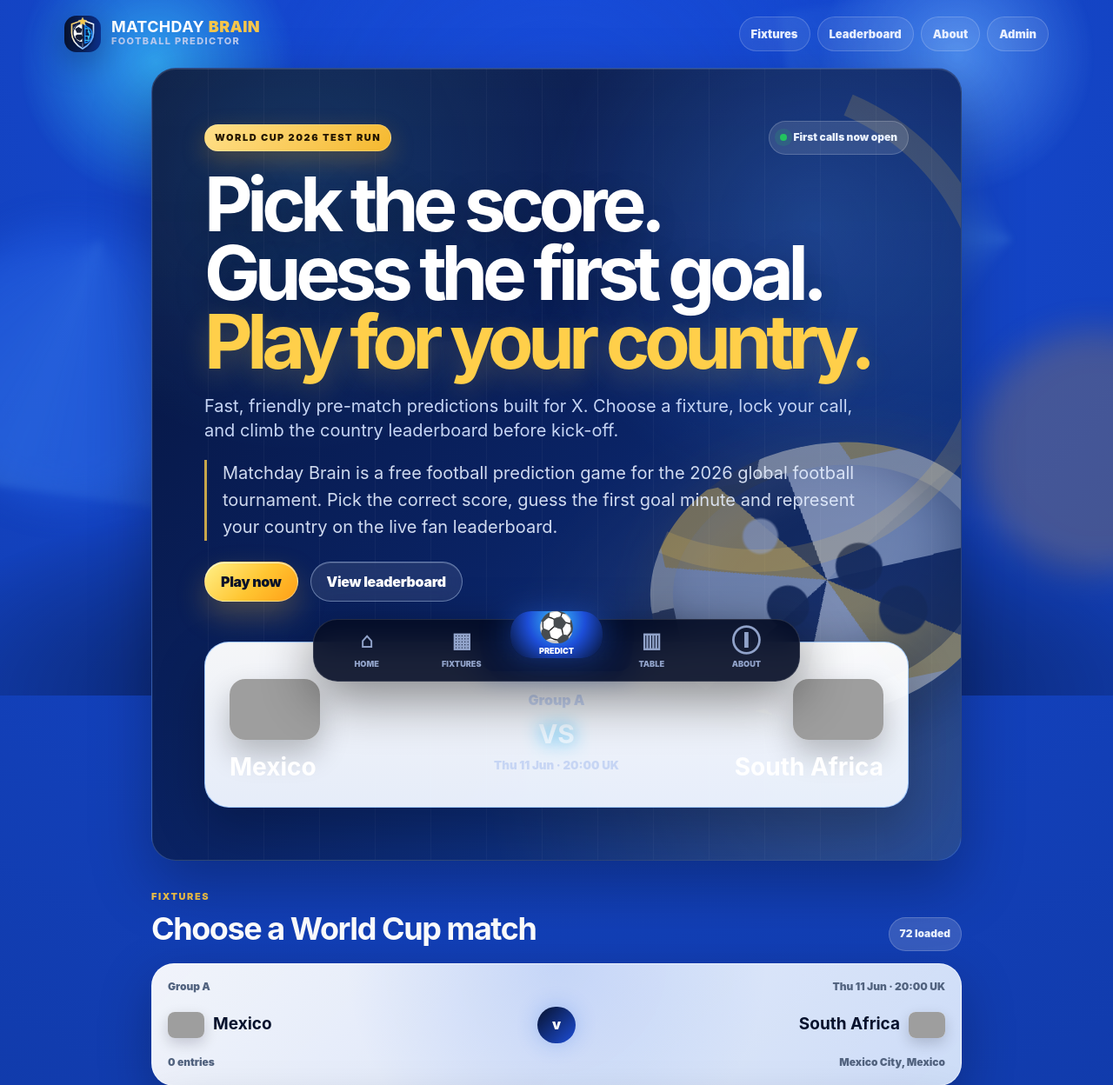
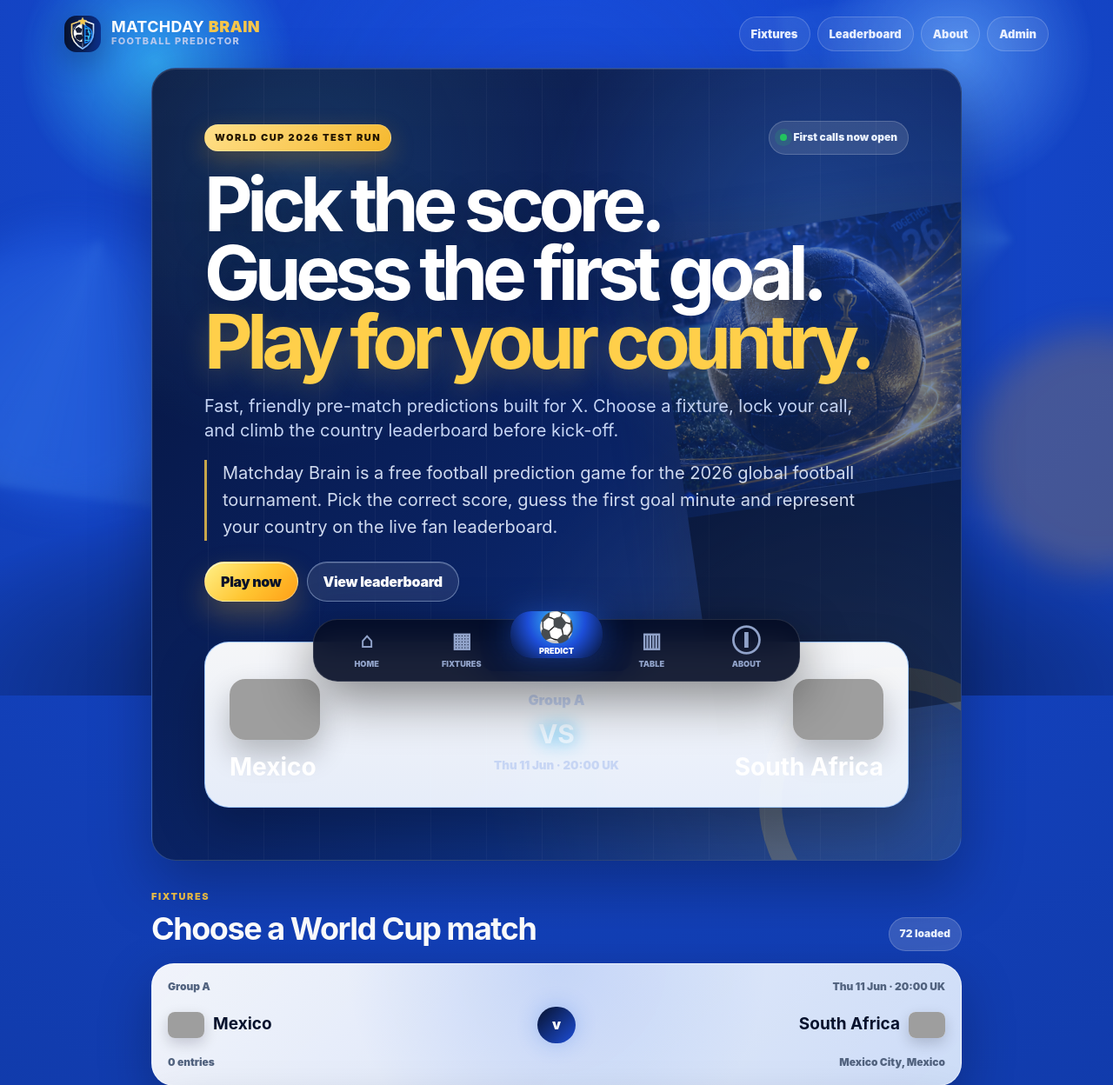
Before and after one commit to matchday-brain/matchday-brain, a Flask app: page / in a window 1280 px wide. Shown: the top 1248 px of the page at 87% size. Run offline with Flask 3, Linux system fonts and the light colour scheme; data comes from the database, SQL or seed files in the repository; data that the repository does not hold is empty; some libraries are stand-ins or nearby versions; grey boxes are pictures that could not be loaded.

Commit message:
Add files via upload

```diff
--- a/templates/index.html
+++ b/templates/index.html
@@ -16,7 +16,7 @@
 {% block content %}
 
 <style>
-  /* Clean homepage polish - keeps the working layout, removes awkward image box */
+  /* Realistic football polish - keeps the working layout, replaces the CSS ball */
   .premium-hero {
     position: relative;
     overflow: hidden;
@@ -39,62 +39,24 @@
     pointer-events: none;
     background:
       linear-gradient(90deg, rgba(255,255,255,.05) 1px, transparent 1px) 0 0 / 64px 100%,
-      radial-gradient(ellipse at 86% 86%, rgba(255, 207, 74, .20), transparent 38%),
+      radial-gradient(ellipse at 86% 86%, rgba(255, 207, 74, .18), transparent 38%),
       linear-gradient(180deg, rgba(255,255,255,.04), transparent 48%);
     opacity: .72;
   }
 
-  /* Stadium sweep */
-  .premium-hero .hero-topline::after {
-    content: "";
+  .premium-hero .hero-real-ball {
     position: absolute;
-    right: -110px;
-    bottom: -480px;
-    width: 520px;
-    height: 520px;
-    border-radius: 50%;
-    border: 26px solid rgba(255, 207, 74, .16);
-    border-left-color: transparent;
-    border-top-color: transparent;
-    transform: rotate(-22deg);
+    right: clamp(-105px, -4vw, -42px);
+    bottom: clamp(118px, 13vw, 176px);
+    width: clamp(225px, 29vw, 390px);
+    height: auto;
+    z-index: 1;
     pointer-events: none;
-    z-index: -1;
-  }
-
-  /* CSS football - subtle, clean, no image box */
-  .premium-hero::after {
-    content: "";
-    position: absolute;
-    right: clamp(-105px, -4vw, -40px);
-    bottom: clamp(128px, 13vw, 175px);
-    width: clamp(210px, 28vw, 365px);
-    aspect-ratio: 1;
-    z-index: -1;
-    pointer-events: none;
-    border-radius: 50%;
     opacity: .42;
-    background:
-      radial-gradient(circle at 32% 25%, rgba(255,255,255,.88) 0 6%, transparent 7%),
-      radial-gradient(circle at 61% 47%, rgba(6,18,52,.95) 0 10%, transparent 10.8%),
-      radial-gradient(circle at 36% 58%, rgba(6,18,52,.95) 0 8.5%, transparent 9.2%),
-      radial-gradient(circle at 72% 70%, rgba(6,18,52,.95) 0 8.5%, transparent 9.2%),
-      conic-gradient(from 20deg,
-        #f7f9ff 0 11%,
-        #d8e2f4 11% 19%,
-        #0a1b4f 19% 29%,
-        #f5c94b 29% 38%,
-        #f6f8ff 38% 51%,
-        #0a1b4f 51% 61%,
-        #d8e2f4 61% 74%,
-        #f4c548 74% 84%,
-        #081944 84% 92%,
-        #f7f9ff 92% 100%);
-    box-shadow:
-      0 32px 46px rgba(0,0,0,.34),
-      inset -28px -36px 62px rgba(0,0,0,.44),
-      inset 22px 20px 44px rgba(255,255,255,.20),
-      0 0 62px rgba(255,207,74,.16);
-    transform: rotate(-12deg);
+    filter:
+      drop-shadow(0 30px 42px rgba(0,0,0,.38))
+      drop-shadow(0 0 34px rgba(255,207,74,.12));
+    transform: rotate(-8deg);
   }
 
   .premium-hero h1,
@@ -128,10 +90,6 @@
     color: rgba(229, 238, 255, .9);
   }
 
-  .premium-hero .hero-actions {
-    gap: 14px;
-  }
-
   .premium-hero .btn.primary {
     background: linear-gradient(135deg, #fff088 0%, #ffc531 55%, #ff9f17 100%);
     color: #071229;
@@ -152,26 +110,17 @@
     box-shadow: 0 24px 58px rgba(0,0,0,.24);
   }
 
-  .premium-hero .ribbon {
-    box-shadow: 0 10px 22px rgba(10, 72, 210, .26);
-  }
-
   @media (max-width: 760px) {
     .premium-hero {
       padding-bottom: 24px;
     }
 
-    .premium-hero::after {
+    .premium-hero .hero-real-ball {
       right: -92px;
       bottom: 250px;
-      width: 235px;
-      opacity: .24;
-    }
-
-    .premium-hero .hero-topline::after {
-      right: -210px;
-      bottom: -520px;
-      opacity: .4;
+      width: 245px;
+      opacity: .31;
+      transform: rotate(-8deg);
     }
 
     .premium-hero h1 {
@@ -214,6 +163,7 @@
     <span class="tag tag-gold">World Cup 2026 test run</span>
     <span class="live-pill"><span class="pulse"></span>{% if today_predictions %}{{ today_predictions }} predictions today{% elif total_predictions %}{{ total_predictions }} predictions loaded{% else %}First calls now open{% endif %}</span>
   </div>
+  <img class="hero-real-ball" src="{{ url_for('static', filename='img/hero-football-realistic.png') }}" alt="" aria-hidden="true">
   <h1>Pick the score.<br>Guess the first goal.<br><em>Play for your country.</em></h1>
   <p>Fast, friendly pre-match predictions built for X. Choose a fixture, lock your call, and climb the country leaderboard before kick-off.</p>
   <p class="seo-intro">Matchday Brain is a free football prediction game for the 2026 global football tournament. Pick the correct score, guess the first goal minute and represent your country on the live fan leaderboard.</p>
```
